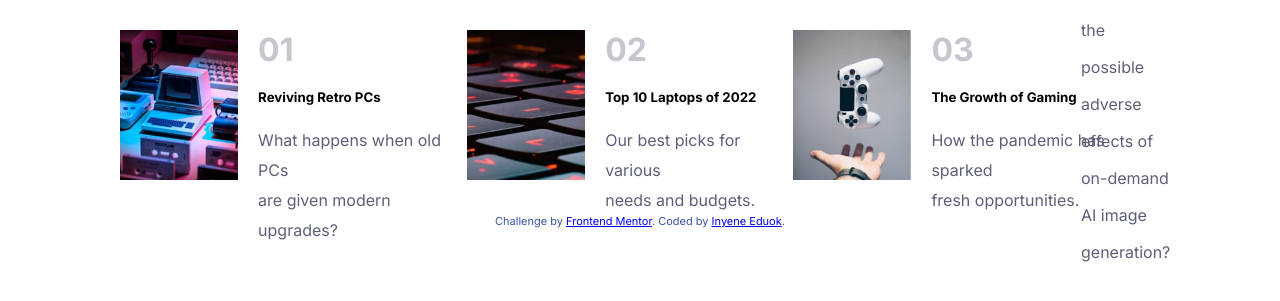
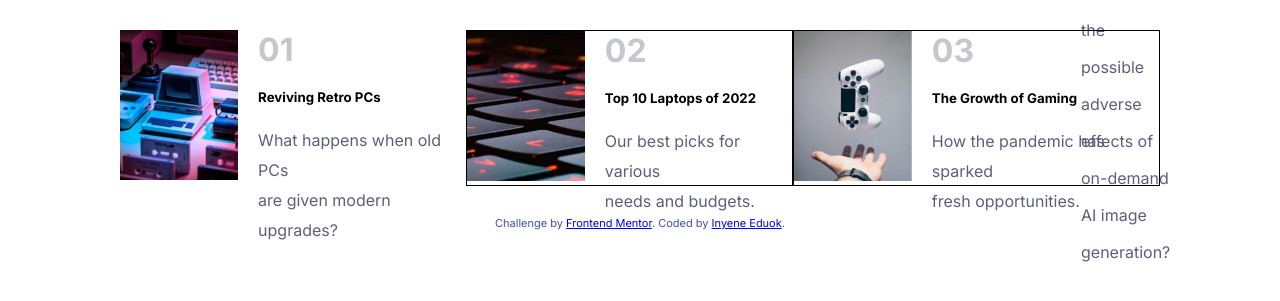
Before and after one commit to Inyene0127/FrontEnd-Mentor-Exercise, a plain HTML site: page newspage.html in a window 1280 px wide. Shown: the part 767-1068 px from the top of the page. Drawn offline with Linux system fonts and the light colour scheme.

Commit message:
interactive newspage

```diff
--- a/newspage.css
+++ b/newspage.css
@@ -23,6 +23,7 @@ footer{
     display: flex;
     justify-content: space-between;
     margin-bottom: 30px;
+
 }
 .nav-bar{
     display: flex;
@@ -60,8 +61,9 @@ footer{
 .footer-three{
     display: flex;
 }
-.footer-two{
-
+.footer-two,
+.footer-three{
+    border: 1px solid black;
 }
 .sub-footer-one,
 .sub-footer-two,
--- a/newspage.html
+++ b/newspage.html
@@ -50,7 +50,7 @@
        <h4 style="color: hsl(36, 100%, 99%);">Hydrogen VS Electric Cars</h4>
        <p>Will hydrogen-fueled cars ever catch up to EVs?</p>
        <br>
-       <hr>
+       <hr style="color: hsl(233, 8%, 79%);">
        <br>
        <h4 style="color: hsl(36, 100%, 99%);">The Downsides of AI Artistry</h4>
        <p>What are the possible adverse effects of on-demand AI image generation?</p>
```
